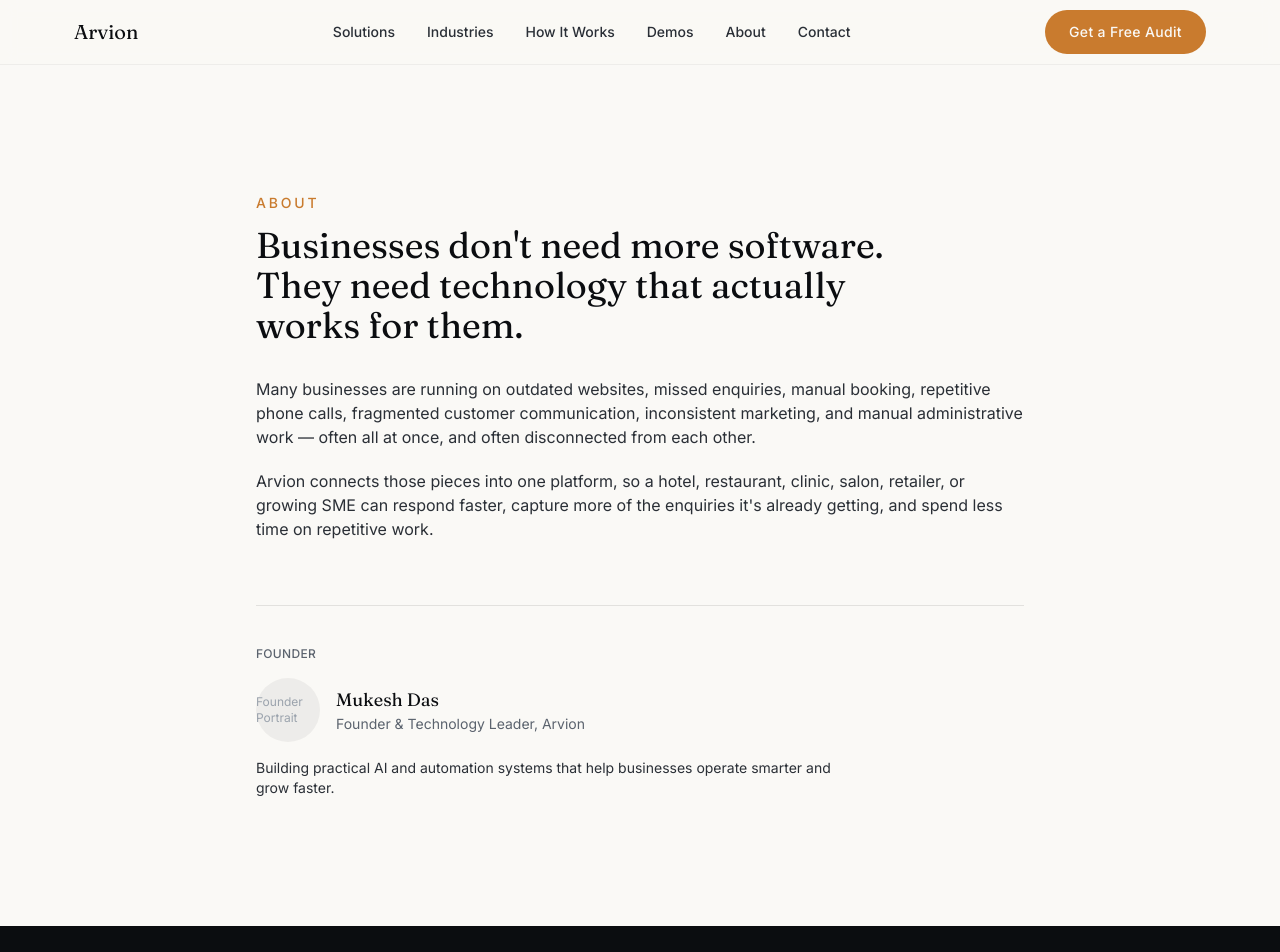
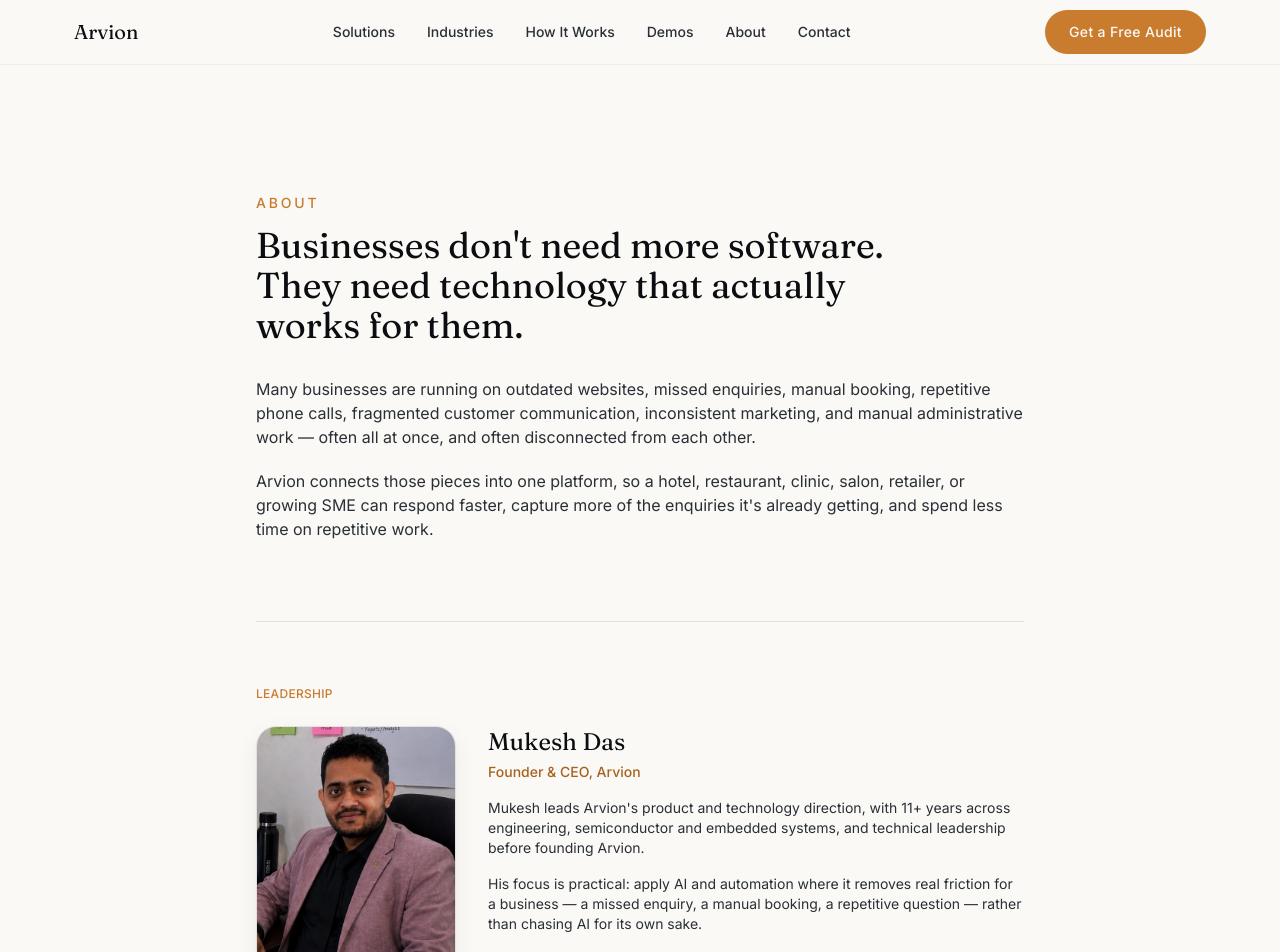
Before and after one commit to RoxxMoxx/Arvion, a Next.js app: page /about in a window 1280 px wide. Shown: the top 952 px of the page. Built offline with nearby package versions, Linux system fonts and the light colour scheme.

Commit message:
Add founder photo and full bio for Mukesh Das on About page

```diff
--- a/app/about/page.tsx
+++ b/app/about/page.tsx
@@ -1,4 +1,5 @@
 import type { Metadata } from 'next';
+import Image from 'next/image';
 import { Container } from '@/components/ui/Container';
 import { SectionHeading } from '@/components/ui/SectionHeading';
 
@@ -28,25 +29,37 @@
               already getting, and spend less time on repetitive work.
             </p>
           </div>
+        </div>
 
-        <div className="mt-16 border-t border-ink-950/10 pt-10">
-          <p className="text-xs font-medium uppercase tracking-wide text-ink-500">Founder</p>
-          <div className="mt-4 flex items-center gap-4">
-            <div
-              className="flex h-16 w-16 shrink-0 items-center justify-center rounded-full bg-ink-950/5 text-xs text-ink-300"
-              aria-label="Founder portrait placeholder"
-            >
-              Founder Portrait
+        <div className="mx-auto mt-20 max-w-3xl border-t border-ink-950/10 pt-16">
+          <p className="text-xs font-medium uppercase tracking-wide text-signal-500">Leadership</p>
+          <div className="mt-6 grid gap-8 sm:grid-cols-[200px_1fr] sm:items-start">
+            <div className="overflow-hidden rounded-xl2 border border-ink-950/10 shadow-card">
+              <Image
+                src="/founder.jpg"
+                alt="Mukesh Das, Founder and CEO of Arvion"
+                width={520}
+                height={922}
+                className="h-auto w-full object-cover"
+                priority
+              />
             </div>
             <div>
-              <p className="font-display text-lg text-ink-950">Mukesh Das</p>
-              <p className="text-sm text-ink-500">Founder &amp; Technology Leader, Arvion</p>
+              <p className="font-display text-2xl text-ink-950">Mukesh Das</p>
+              <p className="mt-1 text-sm font-medium text-signal-600">Founder &amp; CEO, Arvion</p>
+              <div className="mt-4 space-y-4 text-sm text-ink-700">
+                <p>
+                  Mukesh leads Arvion&apos;s product and technology direction, with 11+ years across
+                  engineering, semiconductor and embedded systems, and technical leadership before
+                  founding Arvion.
+                </p>
+                <p>
+                  His focus is practical: apply AI and automation where it removes real friction for
+                  a business — a missed enquiry, a manual booking, a repetitive question — rather than
+                  chasing AI for its own sake.
+                </p>
               </div>
             </div>
-          <p className="mt-4 max-w-xl text-sm text-ink-700">
-            Building practical AI and automation systems that help businesses operate smarter and
-            grow faster.
-          </p>
           </div>
         </div>
       </Container>
```
Also changed, not shown: public/founder.jpg (added). Lines whose indentation alone changed are shown as unchanged.
